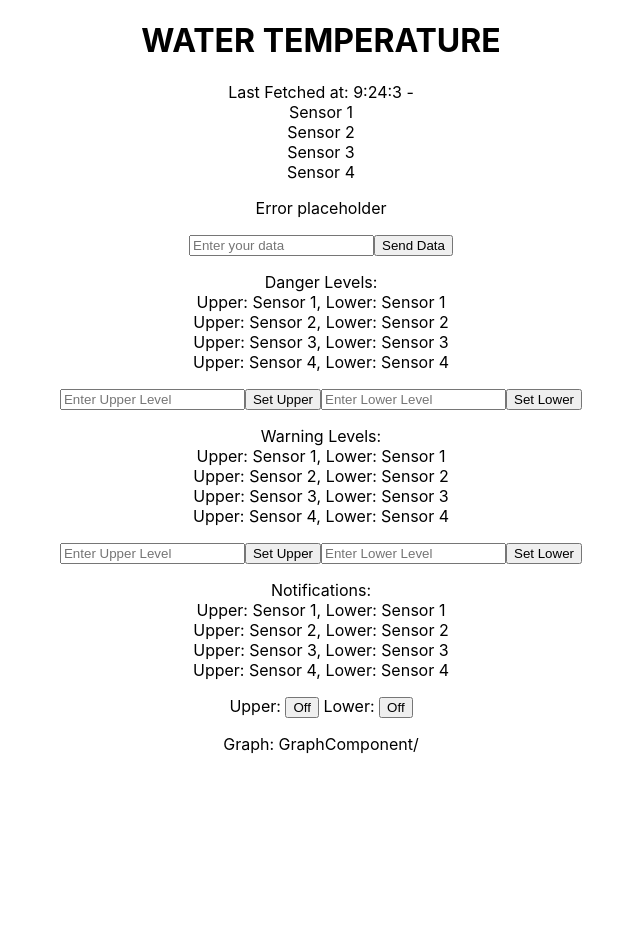
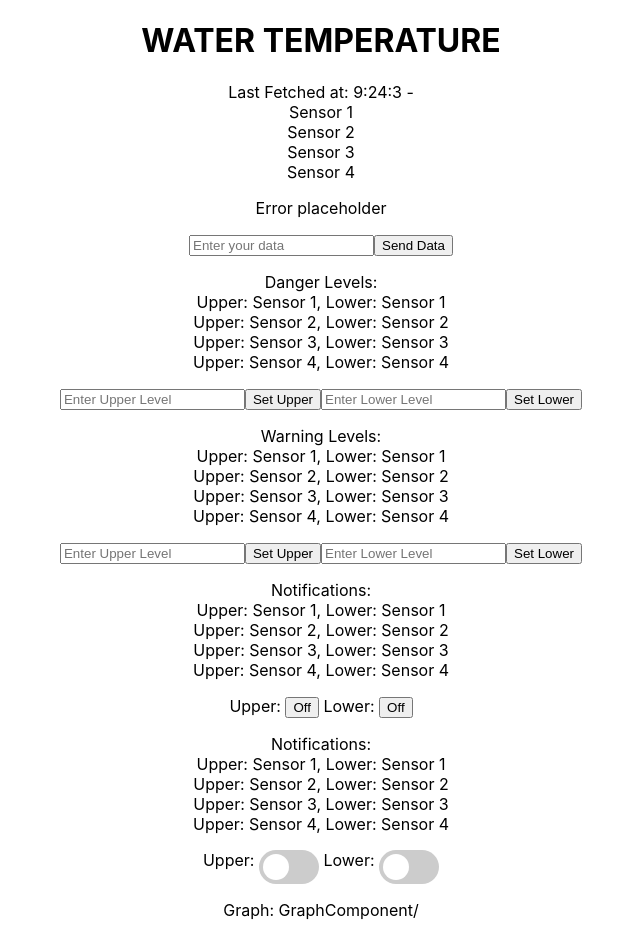
Before and after one commit to Plan-ty/plan-ty, a React (Create React App) app in the folder plan-ty/: page / in a window 1280 px wide. Shown: the whole page, without its empty margins (319-959 px from the left). Before the commit the page ends 800 px from the top, so only its background shows below. Built offline with nearby package versions, Linux system fonts and the light colour scheme; data requests are answered from the project's data file.

Commit message:
Merged into dev and added switch button for notifications

```diff
--- a/plan-ty/package.json
+++ b/plan-ty/package.json
@@ -7,6 +7,7 @@
     "@testing-library/react": "^13.4.0",
     "@testing-library/user-event": "^13.5.0",
     "chart.js": "^4.4.2",
+    "classnames": "^2.5.1",
     "react": "^18.3.1",
     "react-chartjs-2": "^5.2.0",
     "react-dom": "^18.3.1",
--- /dev/null
+++ b/plan-ty/src/components/Switch/Switch.css
@@ -0,0 +1,52 @@
+.switch {
+    position: relative;
+    display: inline-block;
+    width: 60px;
+    height: 34px;
+}
+
+.switch input {
+    opacity: 0;
+    width: 0;
+    height: 0;
+}
+
+.slider {
+    position: absolute;
+    cursor: pointer;
+
+    top: 0;
+    left: 0;
+    right: 0;
+    bottom: 0;
+
+    background-color: #ccc;
+    transition: 0.4s;
+}
+
+.slider:before {
+    position: absolute;
+    content: "";
+    height: 26px;
+    width: 26px;
+    left: 4px;
+    bottom: 4px;
+    background-color: white;
+    transition: 0.4s;
+}
+
+input:checked + .slider {
+    background-color: #65bd1d;
+}
+
+input:checked + .slider:before {
+    transform: translateX(26px);
+}
+
+.slider.rounded {
+    border-radius: 34px;
+}
+
+.slider.rounded::before {
+    border-radius: 50%;
+}
--- /dev/null
+++ b/plan-ty/src/components/Switch/Switch.js
@@ -0,0 +1,19 @@
+import React from "react";
+import "./Switch.css";
+import cx from "classnames";
+
+const Switch = ({ rounded = true, isToggled, onToggle }) => {
+
+    const sliderCX = cx('slider', {
+        'rounded': rounded
+    })
+
+    return (
+    <label className="switch">
+        <input type="checkbox" checked={isToggled} onChange={onToggle}/>
+        <span className={sliderCX}/>
+    </label>
+    );
+};
+
+export default Switch;
--- a/plan-ty/src/components/parameters/waterTemp/WaterTemp.jsx
+++ b/plan-ty/src/components/parameters/waterTemp/WaterTemp.jsx
@@ -1,5 +1,6 @@
 import React, { useState, useEffect } from "react";
 import axios from "axios";
+import Switch from "../../Switch/Switch";
 
 function WaterTemp() {
   const [data, setData] = useState([]);
@@ -108,6 +109,9 @@ function WaterTemp() {
     //indirectly used here as a callback function for handling input changes, thats why its giving a warning
   };
 
+  const [isToggled, setIsToggledUpper] = useState(false);
+  const [isToggledLower, setIsToggledLower] = useState(false);
+
   //TODO: do it as a component so that it can always be displayed on each page
   const date = new Date();
     const showTime = date.getHours()
@@ -171,10 +175,17 @@ function WaterTemp() {
               Lower:{" "}<button onClick={toggleLowerNotification}>{lowerNotificationToggle ? "On" : "Off"}</button>
             </p>
           </div>
-          <div className="graph">
-              <p>Graph: GraphComponent/</p>
-          </div>
+
+        <div className="notifications">
+        <p>Notifications: {data.map((item) => ( <div key={item.id}> Upper: {item.name}, Lower: {item.name}</div> ))}</p>
+        <p>Upper: <Switch isToggledUpper={isToggled} onToggle={() => setIsToggledUpper(!isToggled)}/> Lower: <Switch isToggled={isToggledLower} onToggle={() => setIsToggledLower(!isToggledLower)}/></p>
         </div>
+        <div className="graph">
+            <p>Graph: GraphComponent/</p>
+        </div>
+
+    </div>
+
 );
 }
 
```
Also changed, not shown: 1 other file (tests, documents, lock files or other folders).
